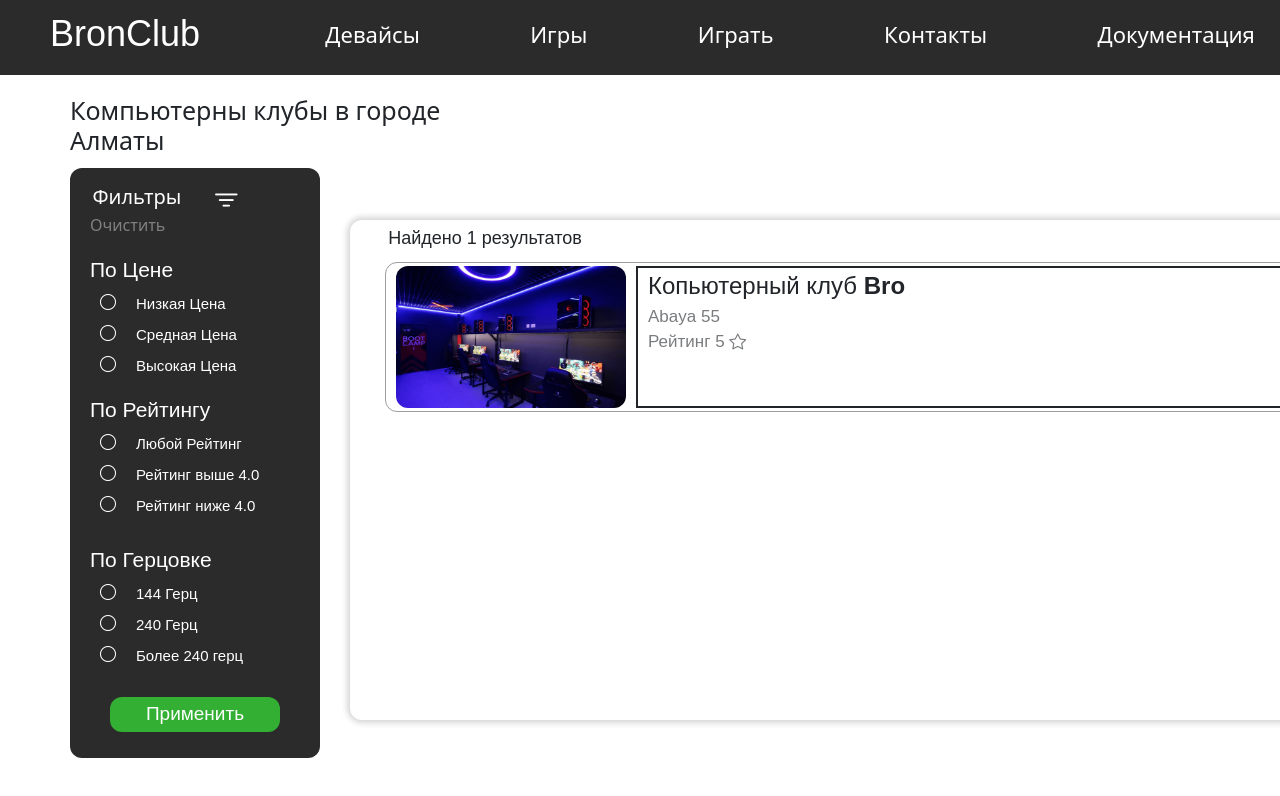
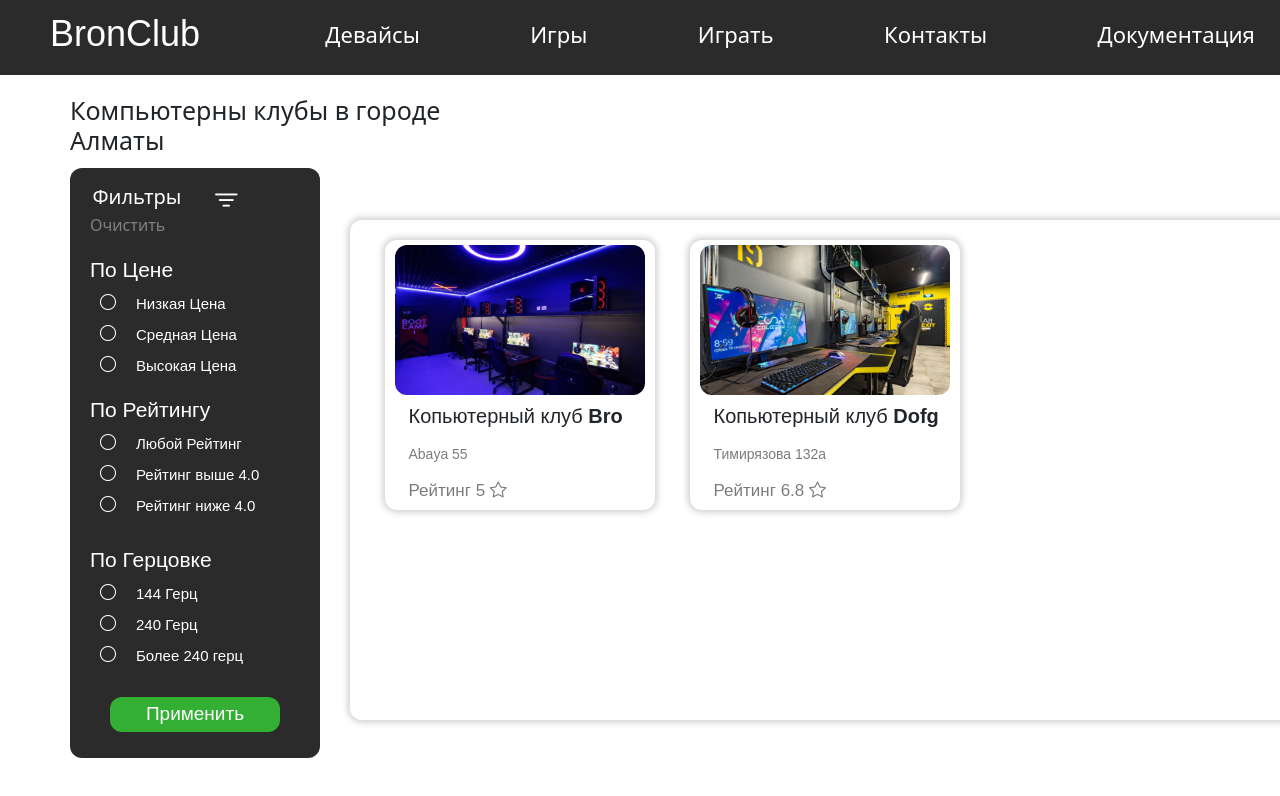
Before and after one commit to Zhadi-1-s/My-project, an Angular app in the folder BronClub/: page /clubs in a window 1280 px wide. Shown: the top 796 px of the page. Built offline with nearby package versions, Linux system fonts and the light colour scheme.

Commit message:
Закончил основные стили в компоненте клубы

```diff
--- a/BronClub/src/app/components/clubs/clubs.component.css
+++ b/BronClub/src/app/components/clubs/clubs.component.css
@@ -141,9 +141,12 @@
     left: 350px;
     bottom: 80px;
     box-shadow:0 0 5pt 2pt #D3D3D3;
+    display: flex;
+    flex-direction: row;
 }
-.main #res{
+#res{
     width: 250px;
+    border: solid 1px;
     margin-left: 10px;
     margin-top: 5px;
     text-align: center;
@@ -151,20 +154,21 @@
     font-family: Arial, Helvetica, sans-serif;
 }
 .club{
-    border: 1px solid rgba(63, 62, 62, 0.5);
     border-radius: 12px;
-    width: 1020px;
-    height: 150px;
-    margin-top: 10px;
+    width: 270px;
+    height: 270px;
+    margin-top: 20px;
     margin-left: 35px;
     display: flex;
-    flex-direction: row;
+    flex-direction: column;
     align-items: center;
+    box-shadow:0 0 5pt 2pt #D3D3D3;
+    transition: transform 150ms cubic-bezier(0.25, 0.46, 0.45, 0.84);
 }
 .club #photo{
-    width: 230px;
-    height: 96%;
-    margin-left: 10px;
+    width: 250px;
+    height: 150px;
+    margin-top: 5px;
 }
 .club #photo img{
     width: 100%;
@@ -172,13 +176,16 @@
     border-radius: 12px;
 }
 .club #name{
-    border: solid 2px;
-    width: 650px;
+    width: 90%;
     height: 96%;
-    font-size: 24px;
+    font-size: 20px;
     font-family: Arial, Helvetica, sans-serif;
-    margin-left: 10px;
     padding-left: 10px;
     display: flex;
     flex-direction: column;
+    justify-content: space-around;
 }
+.club:hover{
+    transform: scale(1.005);
+    cursor: pointer;
+}
--- a/BronClub/src/app/components/clubs/clubs.component.html
+++ b/BronClub/src/app/components/clubs/clubs.component.html
@@ -57,17 +57,17 @@
             <button>Применить</button>
         </div>
     </div>
+    <!-- <div id="res">
+        <span>Найдено {{res}} результатов</span>
+    </div> -->
     <div class="main">
-        <div id="res">
-            <span>Найдено {{res}} результатов</span>
-        </div>
         <div class="club" *ngFor="let club of clubs">
             <div id="photo">
                 <img [src]="club.mainPhoto" alt="">
             </div>
             <div id="name">
                     <span>Копьютерный клуб <strong>{{club.name}}</strong></span>
-                    <span style="font-size: 17px; opacity: 0.6;">{{club.location}}</span>
+                    <span style="font-size: 17px; opacity: 0.6; font-size: 14px;">{{club.location}}</span>
                     <span style="font-size: 17px; opacity: 0.6;">Рейтинг {{club.rating}} <i class="bi bi-star"></i></span>
             </div>
         </div>
--- a/BronClub/src/app/services/club.service.ts
+++ b/BronClub/src/app/services/club.service.ts
@@ -9,7 +9,8 @@ import { Club } from '../models/club.model';
 export class ClubService {
 
   clubs:Club[] = [
-    {id:1,name:'Bro',rating:5.0,mainPhoto:'assets/clubs/Bro/main.png',photoURL:['assets/clubs/Bro/area.jpg','assets/clubs/Bro/area2.jpg'],location:'Abaya 55'}
+    {id:1,name:'Bro',rating:5.0,mainPhoto:'assets/clubs/Bro/main.png',photoURL:['assets/clubs/Bro/area.jpg','assets/clubs/Bro/area2.jpg'],location:'Abaya 55'},
+    {id:2,name:'Dofg',rating:6.8,mainPhoto:'assets/clubs/dofg/main.jpg',photoURL:['some photos'],location:'Тимирязова 132а'}
   ];
 
   constructor() { }
```
Also changed, not shown: BronClub/src/assets/clubs/dofg/main.jpg (added).
